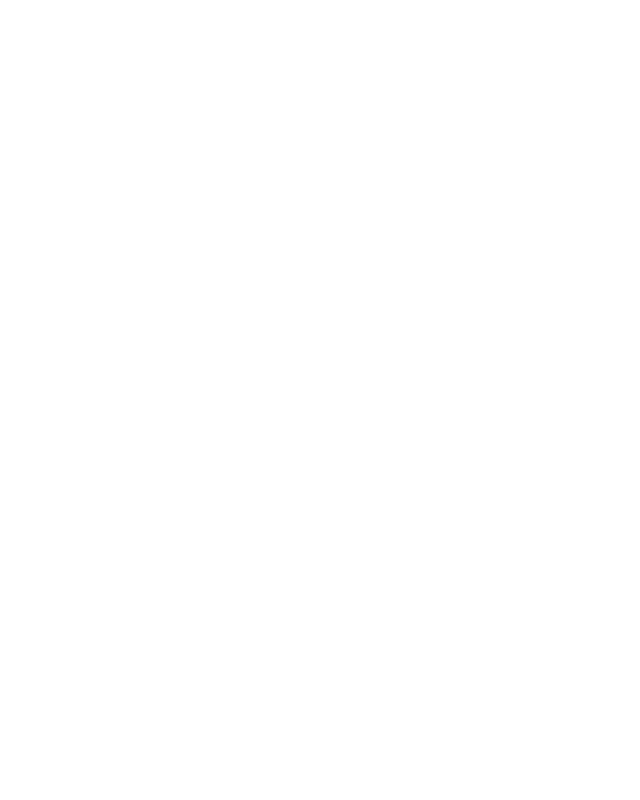
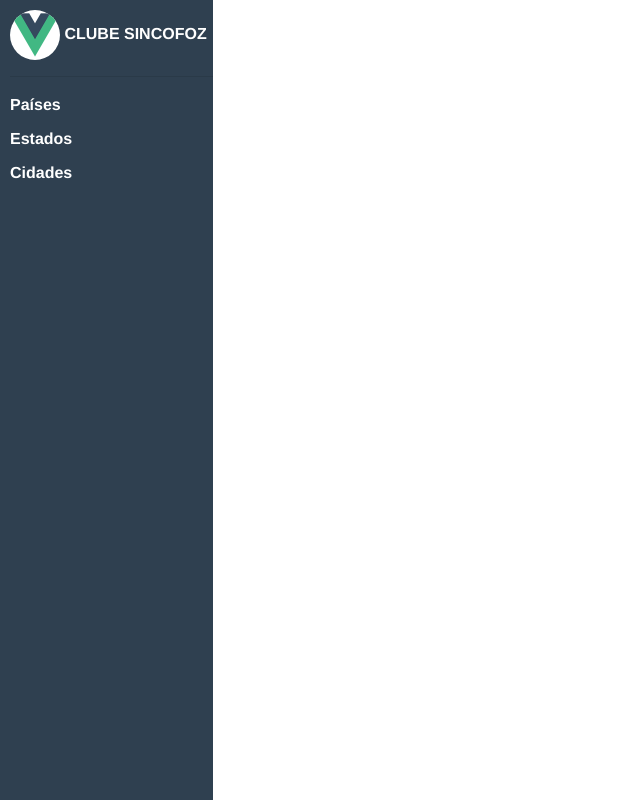
Before and after one commit to lucaskrause/praticaprofissional-VueJS-LucasKrause, a Vue app: page / in a window 1280 px wide. Shown: the whole page, without its empty margins (0-640 px from the left). Built offline with nearby package versions, Linux system fonts and the light colour scheme.

Commit message:
definindo template
1/2 caminho andado

```diff
--- a/package.json
+++ b/package.json
@@ -23,7 +23,10 @@
     "babel-eslint": "^10.1.0",
     "eslint": "^6.7.2",
     "eslint-plugin-vue": "^6.2.2",
-    "vue-template-compiler": "^2.6.11"
+    "vue-template-compiler": "^2.6.11",
+    "node-sass": "^4.14.1",
+    "sass": "^1.26.11",
+    "sass-loader": "^10.0.2"
   },
   "eslintConfig": {
     "root": true,
--- a/src/App.vue
+++ b/src/App.vue
@@ -15,11 +15,12 @@
 
 <style>
 #app {
+  padding-right: 15px;
+  padding-left: 15px;
+  margin-right: auto;
+  margin-left: auto;
   font-family: Avenir, Helvetica, Arial, sans-serif;
-  -webkit-font-smoothing: antialiased;
-  -moz-osx-font-smoothing: grayscale;
   text-align: center;
   color: #2c3e50;
-  margin-top: 60px;
 }
 </style>
--- a/src/components/Home.vue
+++ b/src/components/Home.vue
@@ -13,14 +13,11 @@
 import Nav from "@/components/parts/Nav";
 export default {
     name: "Home",
-    components: {Nav},
-    data: function () {
+    components: { Nav },
+    data () {
         return {
 
         }
     },
-    created() {
-
-    }
 }
 </script>
--- a/src/components/parts/Nav.vue
+++ b/src/components/parts/Nav.vue
@@ -1,33 +1,153 @@
 <template>
-  <div class="sidebar"
-       :data-background-color="backgroundColor"
-       :data-active-color="activeColor">
-    <div class="sidebar-wrapper" id="style-3">
-      <div class="logo">
-        <a href="#" class="simple-text">
-            <div class="logo-img">
-                <img src="../../assets/logo.png" alt="">
+    <div class="custom-nav col-12 col-sm-4 col-lg-3 col-xl-2 col-lg-3 col-md-4">
+        <div class="row">
+            <div class="col-md-12 col-6 logo">
+                <div class="row">
+                    <div class="col-12 company-name">
+                        <router-link :to="{name: 'Home'}">
+                            <img src="./../../assets/logo.png" class="rounded-circle" style="backgroundColor: white;" alt="">
+                        </router-link>
+                        {{ NameCompany }}
                     </div>
-          {{title}}
+                </div>
+                <hr />
+                <div class="row">
+                    <div class="col-md-12 col-6 menu">
+                        <ul>
+                            <li v-for="(group) in groups" :key="group.id">
+                                <a href="#" @click.prevent="() => true" v-b-toggle="'accord-menu-'+group.id">
+                                    {{ group.label }}
                                 </a>
-      </div>
-      <ul class="nav">
+                                <b-collapse :id="'accord-menu-'+group.id" class="submenu">
+                                    <ul>
+                                        <li v-for="(item) in itens" :key="item.id">
+                                            <router-link :to="mountRoute(group.label, item.route)">
+                                                {{item.label}}
+                                            </router-link>
+                                        </li>
+                                    </ul>
+                                </b-collapse>
+                            </li>
                         </ul>
                     </div>
                 </div>
+            </div>
+        </div>
+    </div>
 </template>
+
 <script>
+
 export default {
-  data() {
+    components: {  },
+    data () {
         return {
-        title: "CLUBE SINCOFOZ",
-        backgroundColor: "black",
-        activeColor: "success",
-    };
+            NameCompany: "CLUBE SINCOFOZ",
+            groups: [
+                {id: 1, label: "Países"},
+                {id: 2, label: "Estados"},
+                {id: 3, label: "Cidades"},
+            ],
+            itens: [
+                {id: 1, label: "Listar", route: "List"},
+                {id: 2, label: "Cadastrar", route: "Cad"},
+            ]
+        }
     },
     methods: {
+        retiraAcentos(str) {
+            var comAcento = "ÀÁÂÃÄÅÆÇÈÉÊËÌÍÎÏÐÑÒÓÔÕÖØÙÚÛÜÝŔÞßàáâãäåæçèéêëìíîïðñòóôõöøùúûüýþÿŕ";
+            var semAcento = "AAAAAAACEEEEIIIIDNOOOOOOUUUUYRsBaaaaaaaceeeeiiiionoooooouuuuybyr";
+
+            for(let i=0; i<str.length; i++) {
+                if(comAcento.includes(str[i])) {
+                    for (let j=0; j < comAcento.length; j++) {
+                        if(comAcento[j] == str[i]) {
+                            str = str.replace(comAcento[j], semAcento[j]);
+                        }
+                    }
+                }
+            }
+            return str;
         },
-};
+        mountRoute(component, route) {
+            var rota = this.retiraAcentos(component) + route;
+            var nameRota = {name: rota}
+            return nameRota;
+        }
+    }
+}
 </script>
-<style>
+
+<style scoped>
+.custom-nav {
+    width: 220px;
+    text-align: left;
+    background-color: #2f4050;
+    min-height: 100vh;
+    padding: 0;
+    overflow-y: hidden;
+    overflow-x: hidden;
+}
+
+.logo {
+    margin: 5px 10px;
+}
+
+img {
+    max-width: 100%;
+    max-width: 50px;
+    height: auto;
+}
+
+.company-name {
+    font-weight: bold;
+    color: #fff;
+    padding-top: 5px;
+}
+
+.menu {
+    font-weight: bold;
+    color: #fff;
+}
+
+ul {
+    list-style: none;
+    padding-left: 0;
+    text-align: left;
+}
+
+li {
+    position: relative;
+    margin-bottom: 10px;
+}
+
+ul > li > a {
+    color: #fff;
+    text-decoration: none;
+}
+
+ul > li > a:link {
+    color: #fff;
+    text-decoration: none;
+}
+
+ul > li > a:visited {
+    color: #fff;
+    text-decoration: none;
+}
+
+ul > li > a:hover {
+    color: #fff;
+    text-decoration: none;
+}
+
+ul > li > a:active {
+    color: #fff;
+    text-decoration: none;
+}
+
+.submenu {
+    margin-left: 30px;
+}
 </style>
--- a/src/router/index.js
+++ b/src/router/index.js
@@ -1,19 +1,77 @@
 import Vue from 'vue';
 import VueRouter from 'vue-router';
 
-const Home = () => import(/* webpackChunkName: "Home" */ "@/components/Home");
+const Home = () => import("@/components/Home");
+
+const CidadeList = () => import("@/components/pages/cidades/List");
+const CidadeEdit = () => import("@/components/pages/cidades/Edit");
+
+const EstadoList = () => import("@/components/pages/estados/List");
+const EstadoEdit = () => import("@/components/pages/estados/Edit");
+
+const PaisesList = () => import("@/components/pages/paises/List");
+const PaisesEdit = () => import("@/components/pages/paises/Edit");
 
 Vue.use(VueRouter)
 
 const routes = [
     {
-        path: '/app',
-        name: '',
+        path: '/',
+        name: 'Home',
         component: Home,
         meta: {
             label: "Home"
         },
-        children: []
+        children: [
+            {
+                path: 'cidades',
+                name: 'CidadesList',
+                component: CidadeList,
+                meta: {
+                    label: "Lista de Cidades"
+                },
+            },
+            {
+                path: 'cidades/cadastrar',
+                name: 'CidadesCad',
+                component: CidadeEdit,
+                meta: {
+                    label: "Cadastro de Cidade"
+                },
+            },
+            {
+                path: 'estados',
+                name: 'EstadosList',
+                component: EstadoList,
+                meta: {
+                    label: "Lista de Estados"
+                },
+            },
+            {
+                path: 'estados/cadastrar',
+                name: 'EstadosCad',
+                component: EstadoEdit,
+                meta: {
+                    label: "Cadastro de Cidade"
+                },
+            },
+            {
+                path: 'paises',
+                name: 'PaisesList',
+                component: PaisesList,
+                meta: {
+                    label: "Lista de Paises"
+                },
+            },
+            {
+                path: 'paises/cadastrar',
+                name: 'PaisesCad',
+                component: PaisesEdit,
+                meta: {
+                    label: "Cadastro de País"
+                },
+            },
+        ]
     }
 ]
 
```
Also changed, not shown: src/components/pages/cidades/Edit.vue (added), src/components/pages/cidades/List.vue (added), src/components/pages/estados/Edit.vue (added), src/components/pages/estados/List.vue (added), src/components/pages/paises/Edit.vue (added), src/components/pages/paises/List.vue (added), 1 other file (tests, documents, lock files or other folders). Lines whose indentation alone changed are shown as unchanged.
